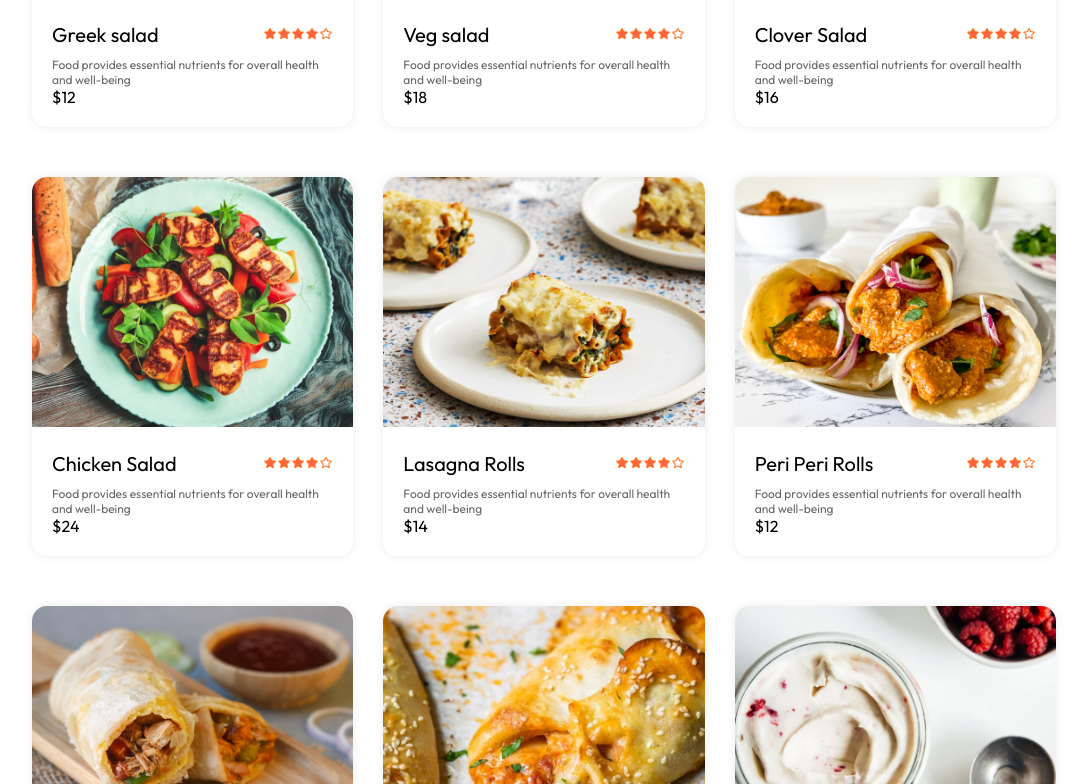
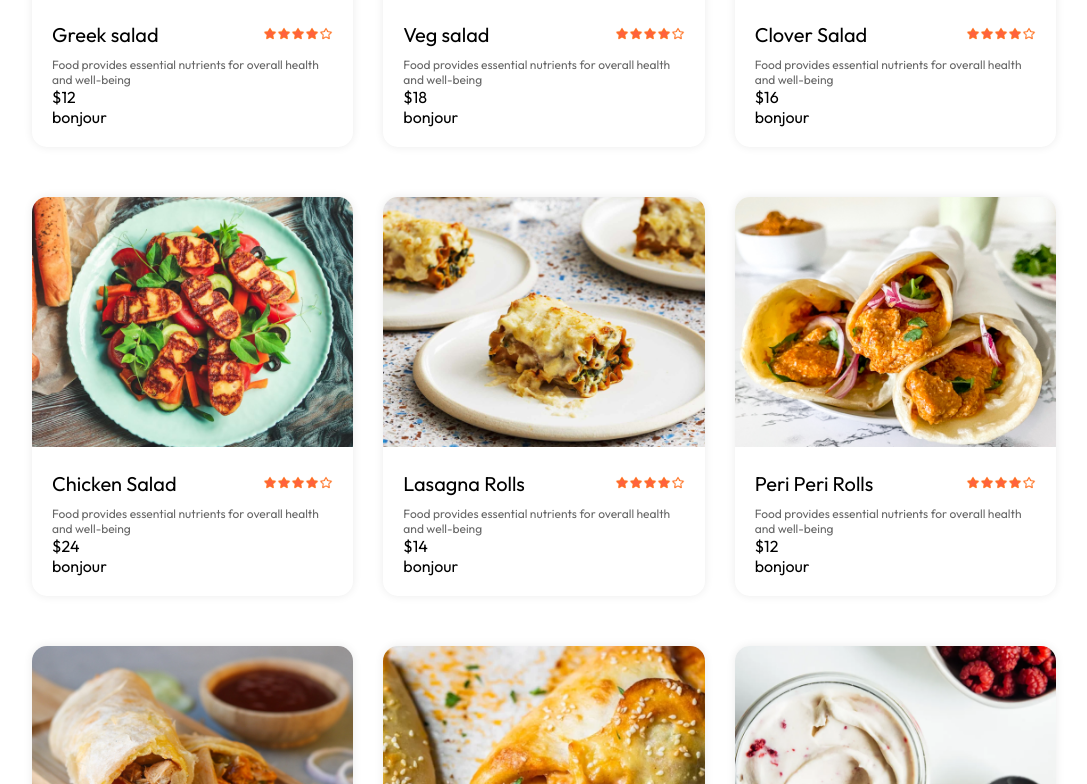
Before and after one commit to LEBONSON/Food-App, a React (Vite) app in the folder frontend/: page / in a window 1280 px wide. Shown: the part 1236-2020 px from the top of the page, without its empty margins (96-1183 px from the left). Built offline with nearby package versions, Linux system fonts and the light colour scheme.

Commit message:
update food-item-rating6

```diff
--- a/frontend/src/components/FoodItem/FoodItem.css
+++ b/frontend/src/components/FoodItem/FoodItem.css
@@ -36,3 +36,7 @@
   color: #676767;
   font-size: 12px;
 }
+
+.food-item-price{
+
+}
--- a/frontend/src/components/FoodItem/FoodItem.jsx
+++ b/frontend/src/components/FoodItem/FoodItem.jsx
@@ -15,7 +15,7 @@ const FoodItem = ({ id, name, price, description, image }) => {
           </div>
           <p className="food-item-desc">{description}</p>
           <p className="food-item-price">${price}</p>
-
+        <p>bonjour</p>
       </div>
     </div>
   );
```
